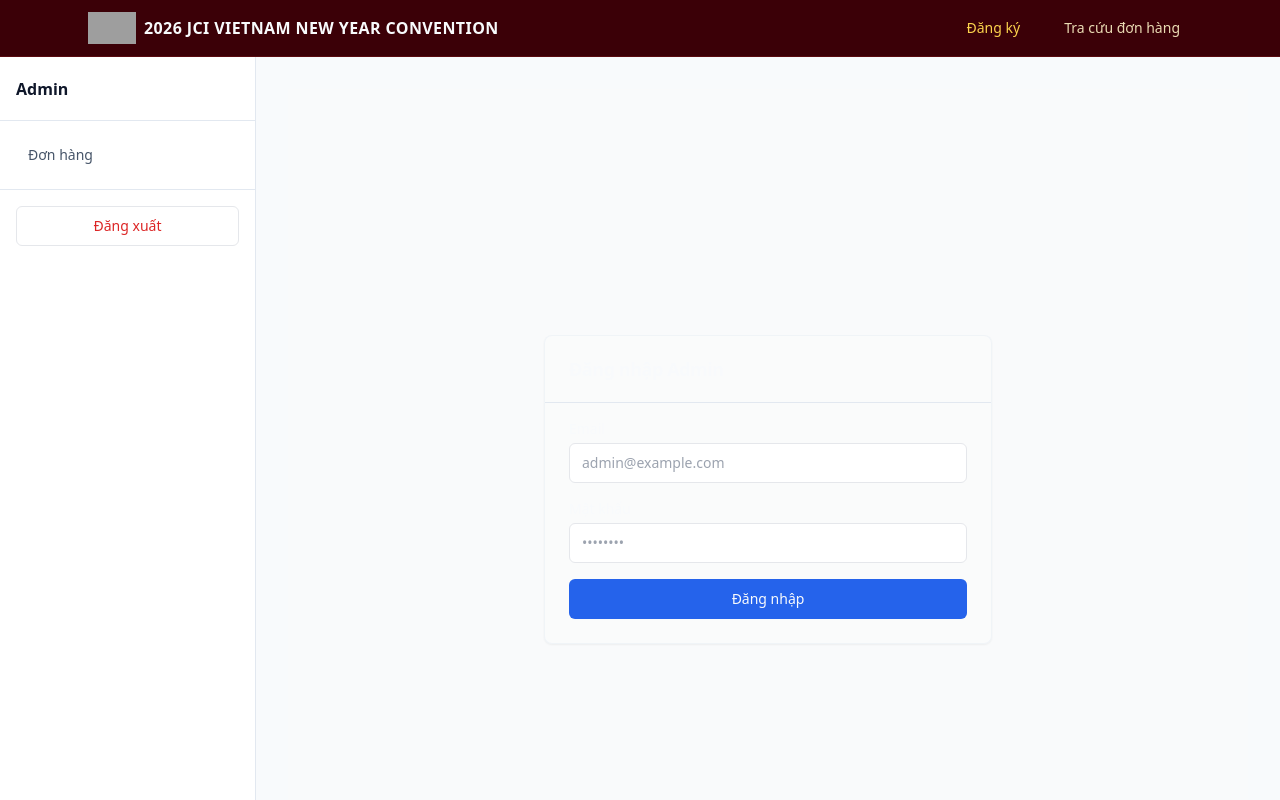
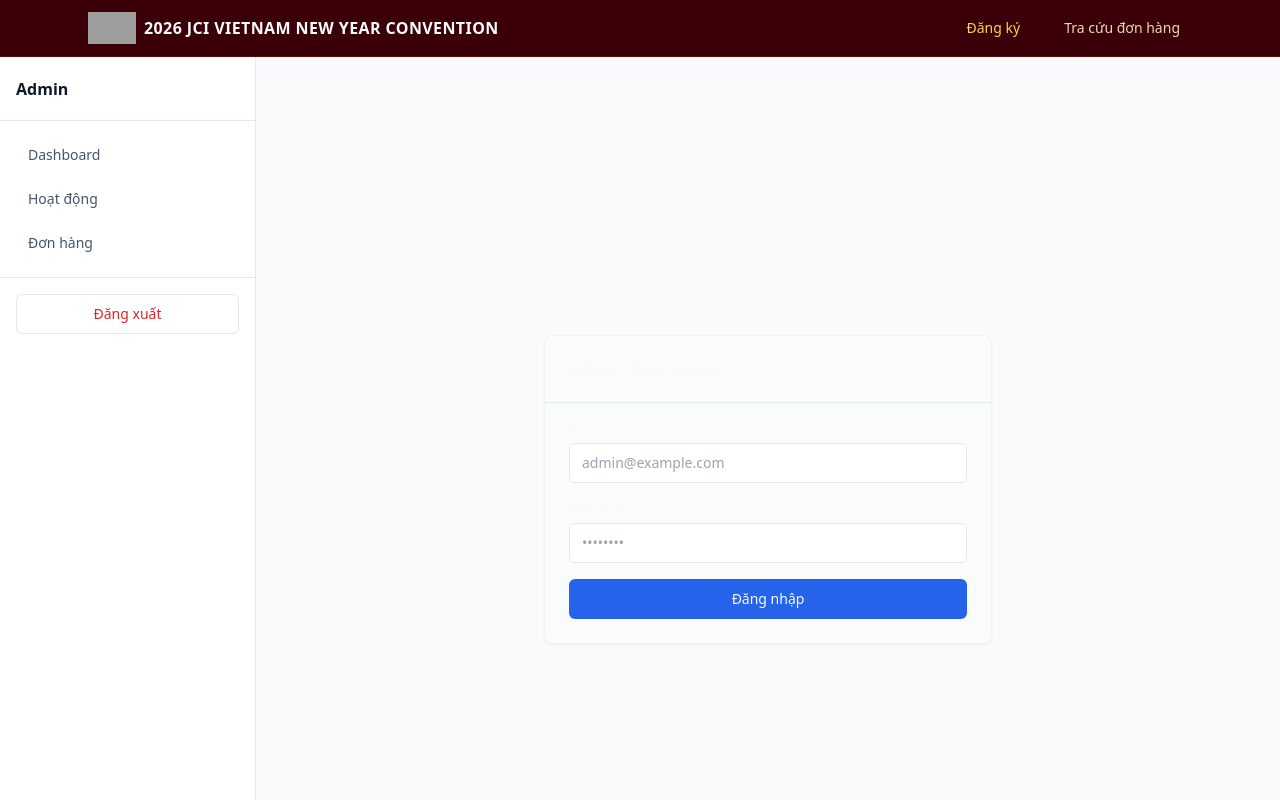
Before and after one commit to thienvo2111/events-registration, a Next.js app: page /admin/login in a window 1280 px wide. Shown: the top 800 px of the page. Built offline with nearby package versions, Linux system fonts and the light colour scheme; no server answers; grey boxes are pictures that could not be loaded.

Commit message:
version 3.3 - update email

```diff
--- a/src/app/admin/layout.tsx
+++ b/src/app/admin/layout.tsx
@@ -26,12 +26,12 @@ export default function AdminLayout({ children }: PropsWithChildren) {
           <span className="font-semibold text-slate-900">Admin</span>
         </div>
         <nav className="p-4 space-y-2 text-sm">
-          {/* <AdminLink href="/admin/dashboard" active={isActive("/admin/dashboard")}>
+          <AdminLink href="/admin/dashboard" active={isActive("/admin/dashboard")}>
             Dashboard
           </AdminLink>
           <AdminLink href="/admin/activities" active={isActive("/admin/activities")}>
             Hoạt động
-          </AdminLink> */}
+          </AdminLink>
           <AdminLink href="/admin/orders" active={isActive("/admin/orders")}>
             Đơn hàng
           </AdminLink>
```
